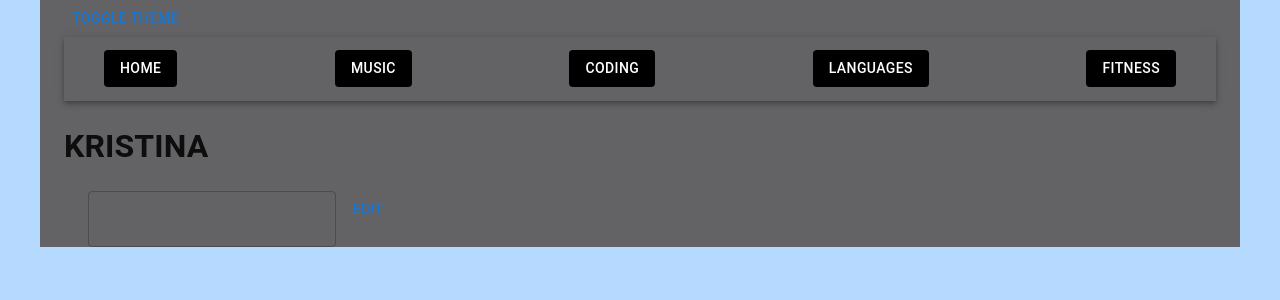
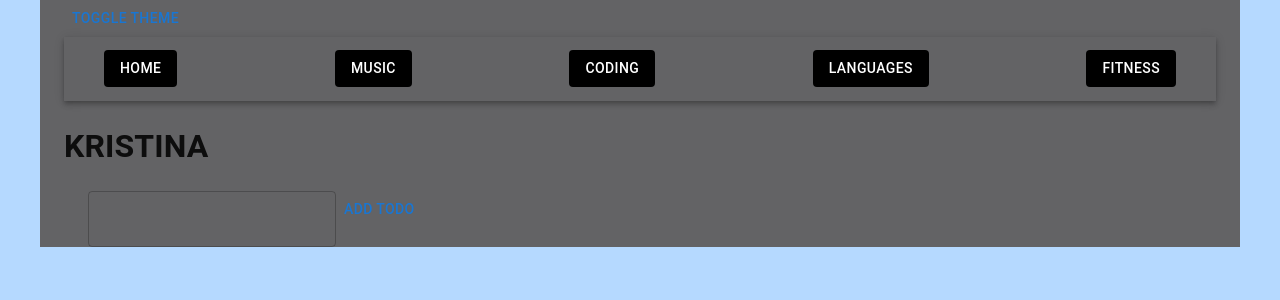
Before and after one commit to jenagansivakumar/pathfinder, a React (Create React App) app: page / in a window 1280 px wide. Shown: the top 300 px of the page. Built offline with nearby package versions, Linux system fonts and the light colour scheme.

Commit message:
state changes showing up in text input now

```diff
--- a/src/Components/ToDoList/ToDoForm.tsx
+++ b/src/Components/ToDoList/ToDoForm.tsx
@@ -1,17 +1,28 @@
-import { TextField, Container } from '@mui/material'
+import { TextField, Container, Button } from '@mui/material'
 import { log } from 'console'
 import React from 'react'
 import { useState } from 'react'
 
 export default function ToDoForm() {
-    const [value, setValue] = useState("")
+    const [todos, setTodos] = useState<string[]>([])
+    const [input, setInput] = useState<string>("")
     function onChange(e: React.ChangeEvent<HTMLInputElement>){
         console.log(e)
-        setValue(e.target.value)
+        setInput(e.target.value)
     }
+
+    function handleAddItem(e: React.MouseEvent<HTMLElement>){
+      if (input.trim() !== ""){
+        setTodos([...todos, input])
+        setInput("")
+      }
+
+    }
+
   return (
     <Container className='ToDoForm'>
-        <TextField variant='outlined' value={value}  ></TextField>
+        <TextField variant='outlined' value={input} onChange={onChange}  ></TextField>
+        <Button onClick={handleAddItem}> Add Todo</Button>
     </Container>
   )
 }
--- a/src/Components/TodoList.tsx
+++ /dev/null
@@ -1,13 +0,0 @@
-import React from 'react'
-import { Container, TextField, Button } from '@mui/material'
-
-export default function TodoList() {
-  return (
-    <Container>
-        <TextField />
-        <Button>
-            Edit
-        </Button>
-    </Container>
-  )
-}
--- a/src/Pages/Home.tsx
+++ b/src/Pages/Home.tsx
@@ -1,6 +1,6 @@
 import React from 'react'
 import Navbar from '../Components/Navbar'
-import TodoList from '../Components/TodoList'
+import ToDoForm from '../Components/ToDoList/ToDoForm'
 
 
 export default function Home() {
@@ -8,7 +8,7 @@ export default function Home() {
     <>
     <Navbar/>
     <h1> KRISTINA </h1>
-    <TodoList />
+    <ToDoForm />
     </>
   )
 }
```
Also changed, not shown: src/Utils/Fonts.md (+72 -0 lines), 1 other file (tests, documents, lock files or other folders).
